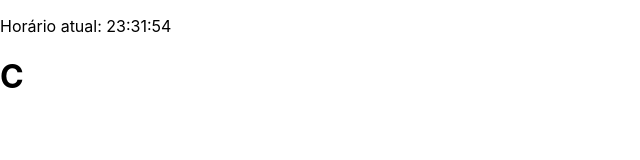
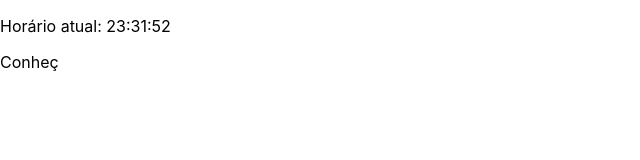
Before and after one commit to Luis4Felipe/React, a React (Create React App) app: page / in a window 1280 px wide. Shown: the top 160 px of the page, without its empty margins (0-640 px from the left). Built offline with nearby package versions, Linux system fonts and the light colour scheme.

Commit message:
Letreiro.js

```diff
--- a/src/Letreiro.js
+++ b/src/Letreiro.js
@@ -1,27 +1,29 @@
 import React, { useState, useEffect } from 'react';
 
 function Letreiro() {
-  const texto = "Conheça a Fatec! ";
-  const [digitacao, setDigitacao] = useState('');
-  const [indice, setIndice] = useState(0);
+  const [texto, setTexto] = useState('');
+  const [index, setIndex] = useState(0);
 
   useEffect(() => {
-    const intervalo = setInterval(() => {
-      // Atualiza o estado da digitação adicionando uma letra ao texto
-      setDigitacao(texto.substring(0, indice + 1));
-      // Incrementa o índice para avançar na próxima letra
-      setIndice((prevIndice) => (prevIndice + 1) % texto.length);
-    }, 400);
+    const animarTexto = () => {
+      const textoCompleto = 'Conheça a Fatec';
+      if (index < textoCompleto.length) {
+        setTexto(texto + textoCompleto[index]);
+        setIndex(index + 1);
+      } else {
+        setTexto('');
+        setIndex(0);
+      }
+    };
 
-    // Limpa o intervalo quando o componente é desmontado
-    return () => clearInterval(intervalo);
-  }, []); // Executa apenas uma vez ao montar o componente
+    const timerID = setInterval(() => {
+      animarTexto();
+    }, 100);
 
-  return (
-    <div>
-      <h1>{digitacao}</h1>
-    </div>
-  );
+    return () => clearInterval(timerID);
+  }, [index, texto]);
+
+  return <div>{texto}</div>;
 }
 
 export default Letreiro;
```
